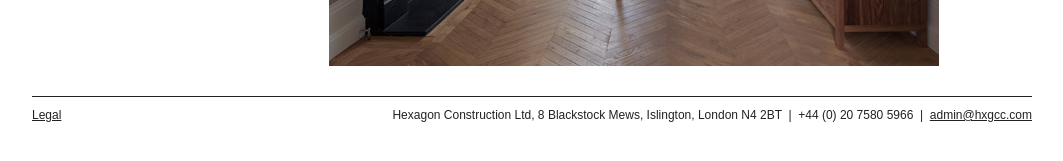
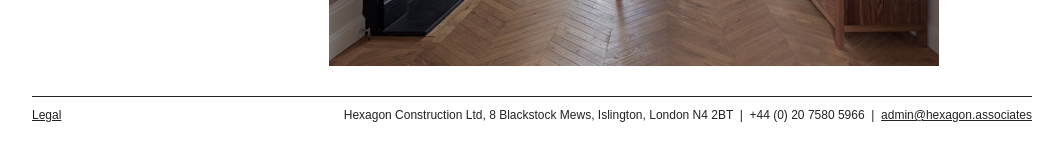
Before and after one commit to joeegan/hexagon-siteleaf, a Jekyll site: the page built from about.markdown, in a window 1280 px wide. Shown: the part 642-803 px from the top of the page, without its empty margins (108-1171 px from the left). Built offline with Jekyll 4.4.1, drawn with Linux system fonts in a browser that asks for light colours; some web fonts are replaced.

Commit message:
Updated Config

```diff
--- a/_config.yml
+++ b/_config.yml
@@ -57,5 +57,5 @@ defaults:
 encoding: UTF-8
 FooterAddress: 'Hexagon Construction Ltd, 8 Blackstock Mews, Islington, London N4
   2BT '
-FooterEmail: <a href="mailto:admin@hxgcc.com">admin@hxgcc.com</a>
+FooterEmail: <a href="mailto:admin@hexagon.associates">admin@hexagon.associates</a>
 FooterPhoneNumber: "+44 (0) 20 7580 5966"
```
